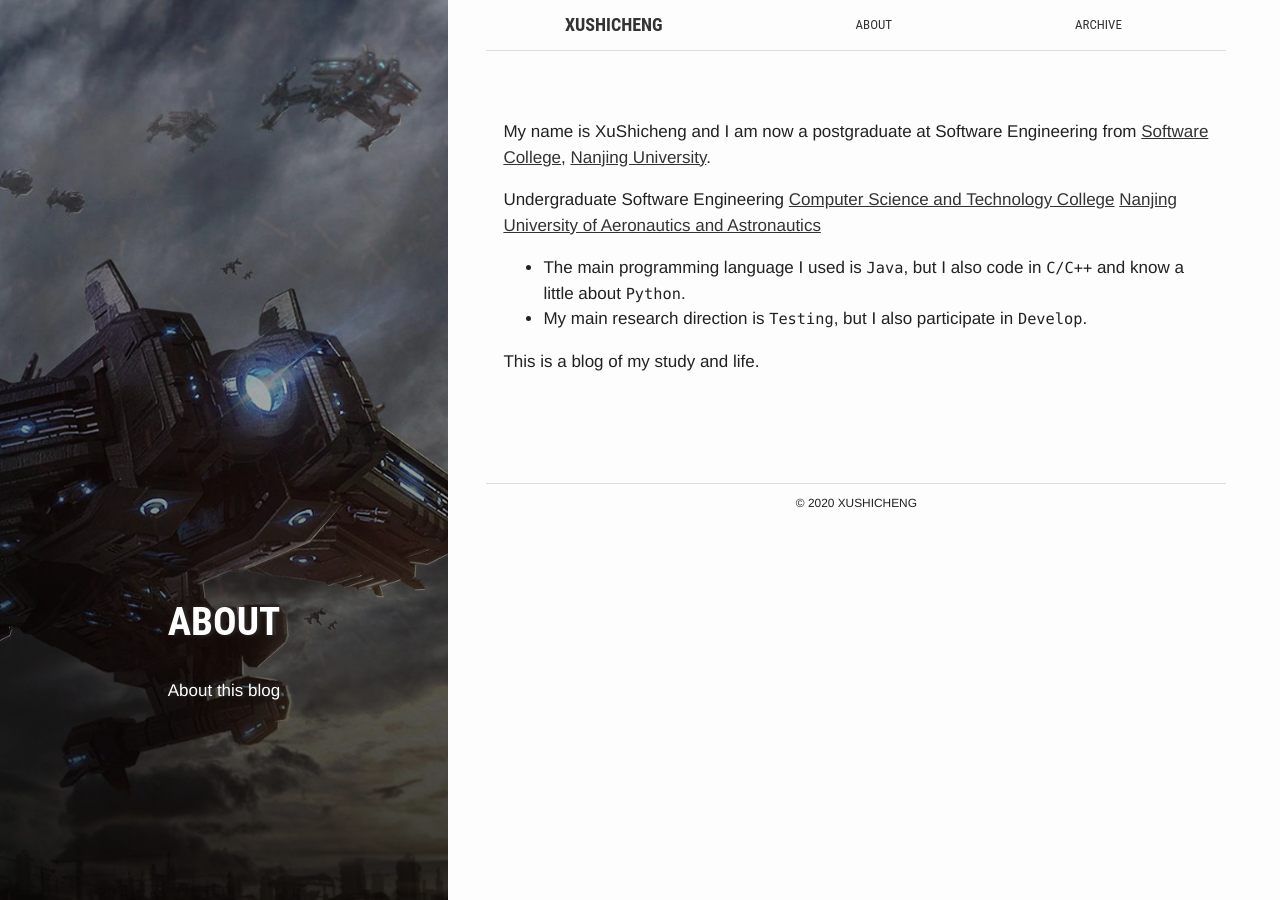
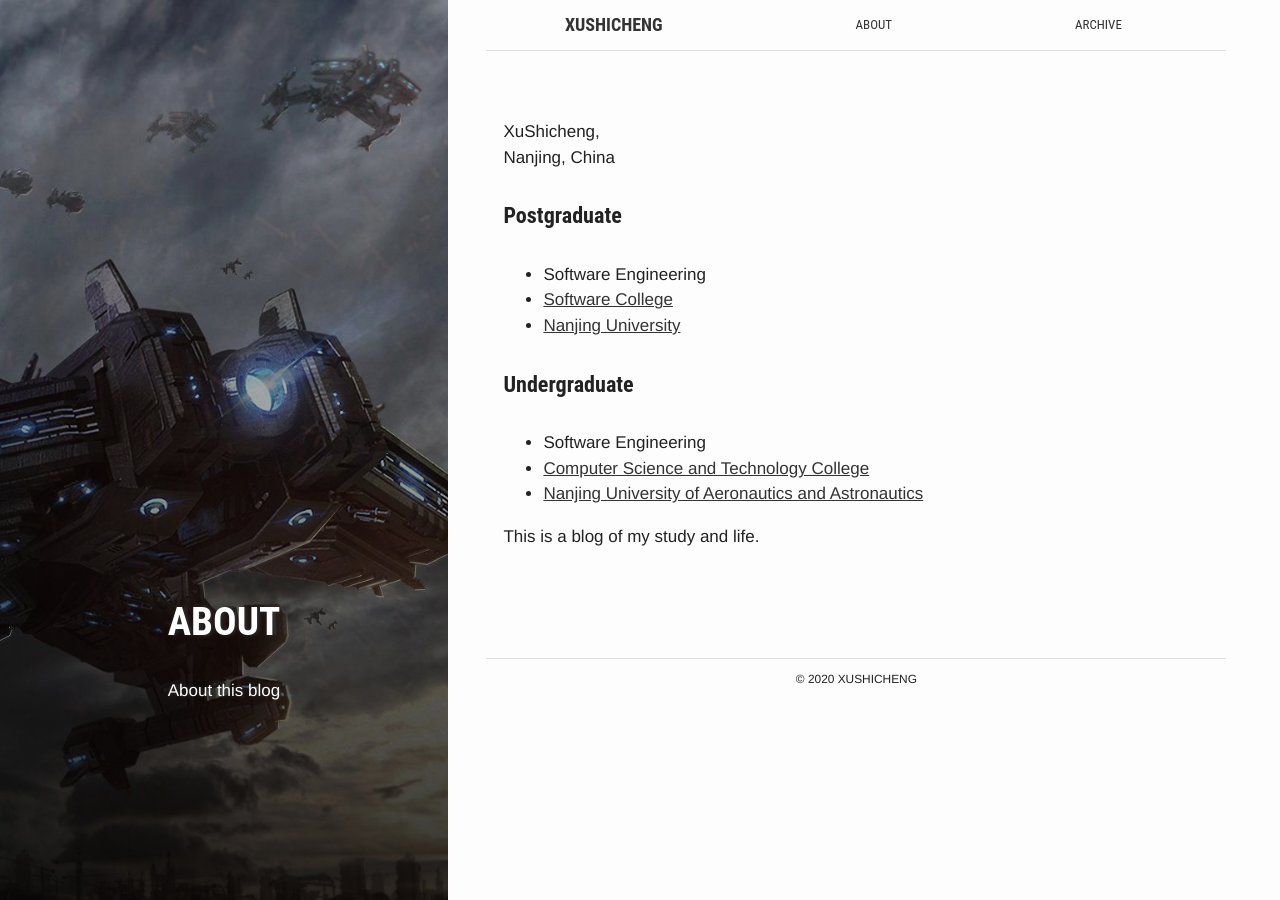
Before and after one commit to PetePro/PetePro.github.io, a Jekyll site: the page built from about.md, in a window 1280 px wide. Built offline with Jekyll 4.4.1, drawn with Linux system fonts in a browser that asks for light colours; some web fonts are replaced.

Commit message:
Update about.md

```diff
--- a/about.md
+++ b/about.md
@@ -8,14 +8,17 @@ summary: "About this blog"
 active: about
 ---
 
-My name is XuShicheng and I am now a postgraduate at Software Engineering from <a href="http://software.nju.edu.cn/">Software College</a>, <a href="https://www.nju.edu.cn/">Nanjing University</a>.
+XuShicheng,
+Nanjing, China
 
-Undergraduate
-Software Engineering
-<a href="http://cs.nuaa.edu.cn/">Computer Science and Technology College</a>
-<a href="http://www.nuaa.edu.cn/">Nanjing University of Aeronautics and Astronautics</a>
+#### Postgraduate
+- Software Engineering
+- <a href="http://software.nju.edu.cn/">Software College</a>
+- <a href="https://www.nju.edu.cn/">Nanjing University</a>
 
-- The main programming language I used is `Java`, but I also code in `C/C++` and know a little about `Python`.
-- My main research direction is `Testing`, but I also participate in `Develop`.
+#### Undergraduate
+- Software Engineering
+- <a href="http://cs.nuaa.edu.cn/">Computer Science and Technology College</a>
+- <a href="http://www.nuaa.edu.cn/">Nanjing University of Aeronautics and Astronautics</a>
 
 This is a blog of my study and life.
```
